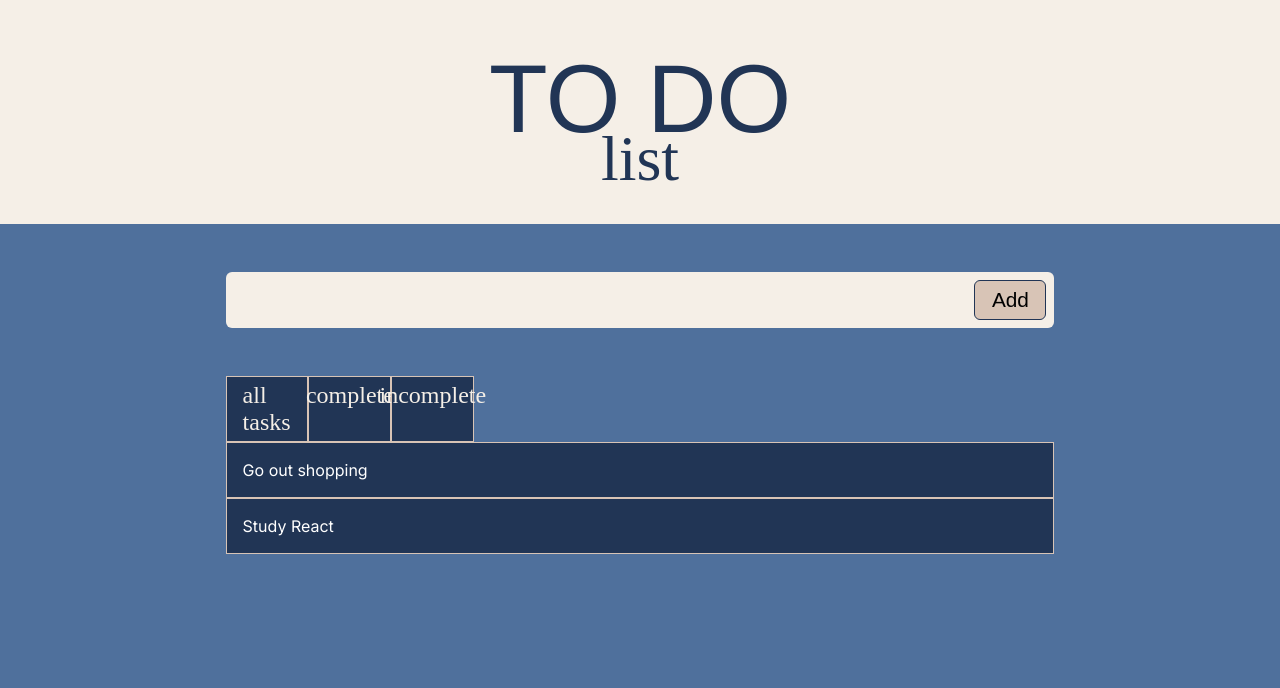
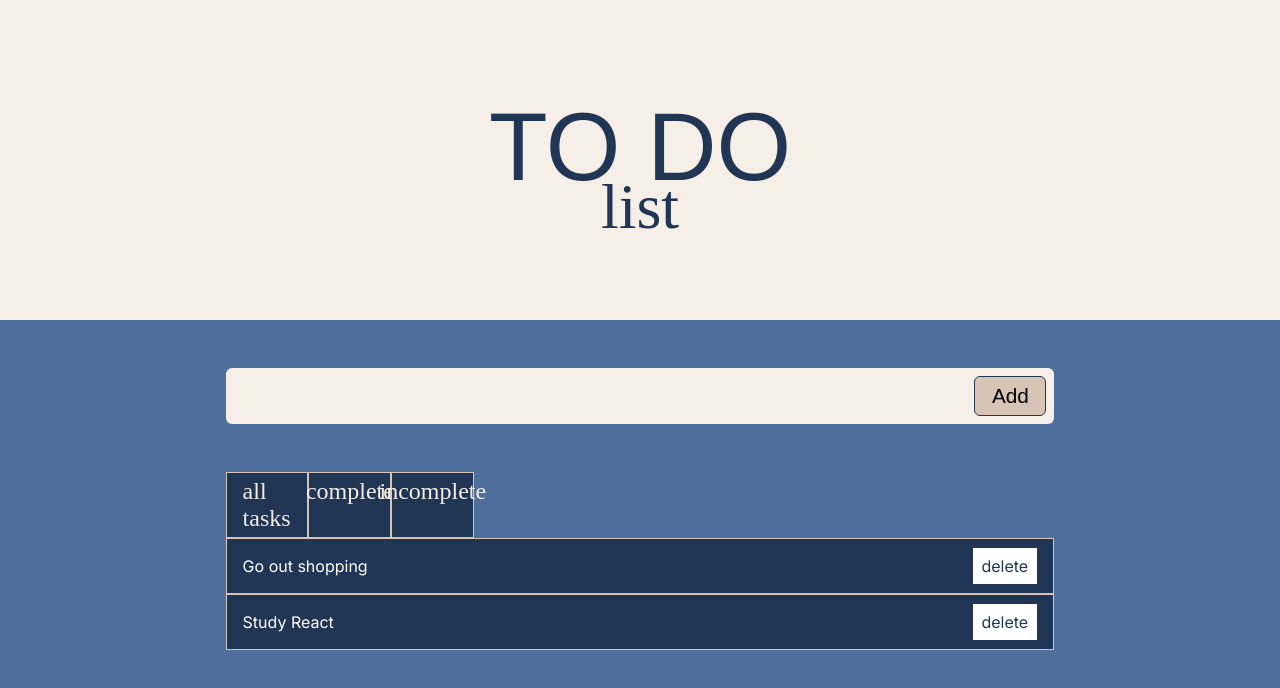
Before and after one commit to carolinaparisi/react-to-do-list, a React (Vite) app: page / in a window 1280 px wide. Shown: the top 688 px of the page. Built offline with nearby package versions, Linux system fonts and the light colour scheme; a web font is replaced by a local one.

Commit message:
feat: add delete btn functionality

```diff
--- a/src/components/Header.css
+++ b/src/components/Header.css
@@ -1,6 +1,6 @@
 .banner {
 	width: 100%;
-	height: 14rem;
+	height: 20rem;
 	background-color: #f5efe7;
 	display: flex;
 	justify-content: center;
--- a/src/components/MainContainer.tsx
+++ b/src/components/MainContainer.tsx
@@ -7,6 +7,14 @@ export default function MainContainers() {
 	const [taskName, setTaskName] = useState("");
 
 	const [tasks, setTasks] = useState(["Go out shopping", "Study React"]);
+
+	function handleDeleteTask(task: string) {
+		const filteredTasks = tasks.filter((currentTask) => {
+			return !(currentTask === task);
+		});
+
+		setTasks(filteredTasks);
+	}
 
 	function addNewTask(taskName: string) {
 		const newTasks = [...tasks, taskName];
@@ -21,7 +29,7 @@ export default function MainContainers() {
 				setTaskName={setTaskName}
 				taskName={taskName}
 			/>
-			<TaskTable tasks={tasks} />
+			<TaskTable tasks={tasks} handleDeleteTask={handleDeleteTask} />
 		</div>
 	);
 }
--- a/src/components/TableRow.css
+++ b/src/components/TableRow.css
@@ -1,7 +1,9 @@
 .table-row {
 	display: flex;
+	justify-content: space-between;
 	align-items: center;
 	padding-left: 1rem;
+	padding-right: 1rem;
 	background-color: #213555;
 	height: 3.5rem;
 	font-family: "Inter", sans-serif;
@@ -11,3 +13,9 @@
 	color: #ffffff;
 	border: 1px solid #d8c4b6;
 }
+
+.delete-btn {
+	width: 4rem;
+	cursor: pointer;
+	color: #213555;
+}
--- a/src/components/TableRow.tsx
+++ b/src/components/TableRow.tsx
@@ -2,8 +2,20 @@ import "./TableRow.css";
 
 interface TableRowProps {
 	task: string;
+	handleDeleteTask: (task: string) => void;
 }
 
-export default function TableRow({ task }: TableRowProps) {
-	return <div className="table-row">{task}</div>;
+export default function TableRow({ task, handleDeleteTask }: TableRowProps) {
+	return (
+		<div className="table-row">
+			<div>{task}</div>
+			<button
+				className="delete-btn"
+				onClick={() => {
+					handleDeleteTask(task);
+				}}>
+				delete
+			</button>
+		</div>
+	);
 }
--- a/src/components/TaskTable.tsx
+++ b/src/components/TaskTable.tsx
@@ -4,9 +4,10 @@ import TableRow from "./TableRow";
 
 interface TaskTableProps {
 	tasks: string[];
+	handleDeleteTask: (task: string) => void;
 }
 
-export default function TaskTable({ tasks }: TaskTableProps) {
+export default function TaskTable({ tasks, handleDeleteTask }: TaskTableProps) {
 	return (
 		<div className="task-table">
 			<div className="table-tab">
@@ -15,7 +16,13 @@ export default function TaskTable({ tasks }: TaskTableProps) {
 				<TableTab name="incomplete" />
 			</div>
 			{tasks.map((task, index) => {
-				return <TableRow key={index} task={task} />;
+				return (
+					<TableRow
+						key={index}
+						task={task}
+						handleDeleteTask={handleDeleteTask}
+					/>
+				);
 			})}
 		</div>
 	);
```
